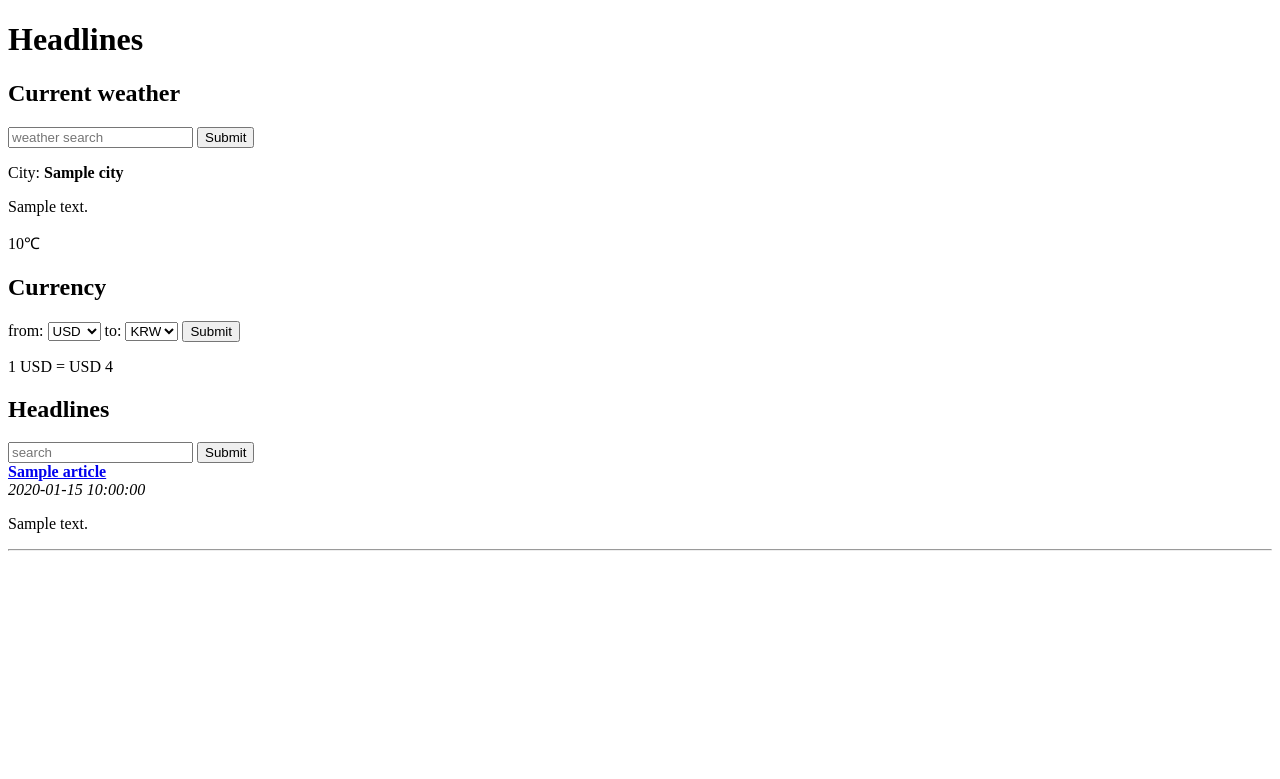
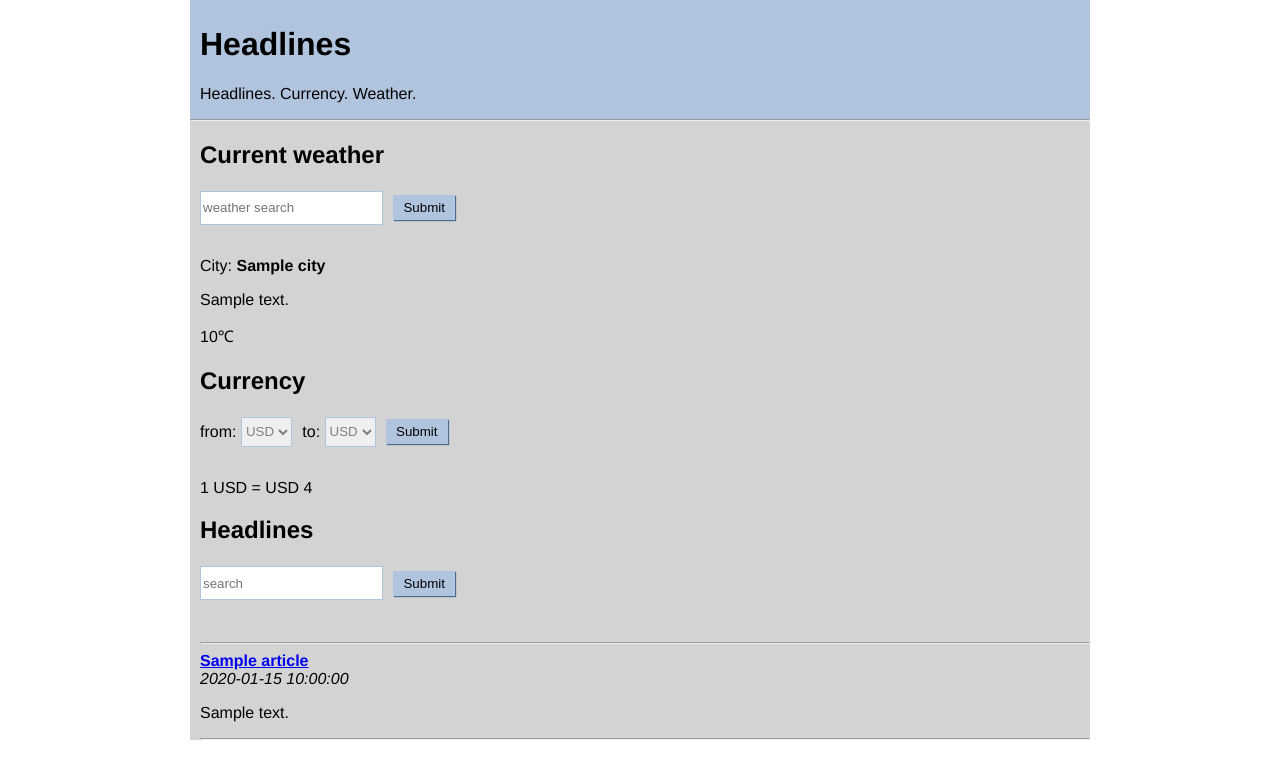
Before and after one commit to mecha2k/flaskweb, a Flask app: template templates/home.html in a window 1280 px wide. Shown: the top 779 px of the page. Run offline with Flask 2, Linux system fonts and the light colour scheme; the template is opened without the code that fills it: most values are stand-ins (such as "Sample title", 1, 10 or a date in 2020).

Commit message:
cookies, css

```diff
--- a/app.py
+++ b/app.py
@@ -1,7 +1,8 @@
-from flask import Flask, render_template, request
+from flask import Flask, render_template, request, make_response
 from forex_python.converter import CurrencyRates
 from dotenv import load_dotenv
 import feedparser
+import datetime
 import json
 import urllib
 import os
@@ -51,39 +52,47 @@ def get_weather(query):
             "temperature": w.temperature("celsius"),
             "city": query,
         }
+    return weather
 
-    return weather
+
+def get_value_with_fallback(key):
+    if request.args.get(key):
+        return request.args.get(key)
+    if request.cookies.get(key):
+        return request.cookies.get(key)
+    return DEFAULTS[key]
 
 
 @app.route("/")
 def home():
-    publication = request.args.get("publication")
-    if not publication:
-        publication = DEFAULTS["publication"]
+    publication = get_value_with_fallback("publication")
     articles = get_news(publication)
+    city = get_value_with_fallback("city")
+    weather = get_weather(city)
+    currency_from = get_value_with_fallback("currency_from")
+    currency_to = get_value_with_fallback("currency_to")
+    rate = get_rate(currency_from, currency_to)
+    currencies = ["USD", "KRW", "EUR", "GBP"]
 
-    city = request.args.get("city")
-    if not city:
-        city = DEFAULTS["city"]
-    weather = get_weather(city)
+    response = make_response(
+        render_template(
+            "home.html",
+            articles=articles,
+            weather=weather,
+            currency_from=currency_from,
+            currency_to=currency_to,
+            rate=rate,
+            currencies=sorted(currencies),
+        )
+    )
+    expires = datetime.datetime.now() + datetime.timedelta(days=365)
+    response.set_cookie("publication", publication, expires=expires)
+    response.set_cookie("city", city, expires=expires)
+    response.set_cookie("currency_from", currency_from, expires=expires)
+    response.set_cookie("currency_to", currency_to, expires=expires)
 
-    currency_from = request.args.get("currency_from")
-    if not currency_from:
-        currency_from = DEFAULTS["currency_from"]
-    currency_to = request.args.get("currency_to")
-    if not currency_to:
-        currency_to = DEFAULTS["currency_to"]
-    rate = get_rate(currency_from, currency_to)
-
-    return render_template(
-        "home.html",
-        articles=articles,
-        weather=weather,
-        currency_from=currency_from,
-        currency_to=currency_to,
-        rate=rate,
-    )
+    return response
 
 
 if __name__ == "__main__":
-    app.run(debug=True)
+    app.run(debug=True, port=9000)
--- a/myfiles/chap02.py
+++ b/myfiles/chap02.py
@@ -39,4 +39,4 @@ def get_news(publication):
 
 
 if __name__ == "__main__":
-    app.run(debug=True)
+    app.run(debug=True, port=5500)
--- /dev/null
+++ b/static/style.css
@@ -0,0 +1,44 @@
+html {
+  font-family: "Helvetica", monospace;
+  background: white;
+}
+
+body {
+  background: lightgrey;
+  max-width: 900px;
+  margin: 0 auto;
+}
+
+#header {
+  padding-top: 5px;
+  background-color: lightsteelblue;
+}
+
+#inner-header {
+  padding-left: 10px;
+}
+
+.main {
+  padding-left: 10px;
+}
+
+input[type="text"],
+select {
+  color: grey;
+  border: 1px solid lightsteelblue;
+  height: 30px;
+  line-height: 15px;
+  margin: 2px 6px 16px 0px;
+}
+
+input[type="submit"] {
+  padding: 5px 10px 5px 10px;
+  color: black;
+  background: lightsteelblue;
+  border: none;
+  box-shadow: 1px 1px 1px #4c6e91;
+}
+
+input[type="submit"]:hover {
+  background: steelblue;
+}
--- a/templates/home.html
+++ b/templates/home.html
@@ -4,12 +4,22 @@
     <meta charset="UTF-8" />
     <meta name="viewport" content="width=device-width, initial-scale=1.0" />
     <title>Headlines</title>
+    <link rel="stylesheet" href="{{ url_for('static', filename='style.css') }}" />
   </head>
   <body>
+    <div id="header">
+      <div id="inner-header">
         <h1>Headlines</h1>
+        <p>Headlines. Currency. Weather.</p>
+      </div>
+      <hr />
+    </div>
+    <div class="main">
       <h2>Current weather</h2>
       <form>
+        <label>
           <input type="text" name="city" placeholder="weather search" />
+        </label>
         <input type="submit" value="Submit" />
       </form>
       <p>City: <b>{{weather.city}}</b></p>
@@ -17,30 +27,35 @@
       <p>{{weather.temperature}}&#8451;</p>
 
       <h2>Currency</h2>
+
       <form>
         from:
+        <label>
           <select name="currency_from">
-        <option value="USD">USD</option>
-        <option value="GBP">GBP</option>
-        <option value="EUR">EUR</option>
-        <option value="KRW">KRW</option>
+            {% for currency in currencies %} <option value="{{currency}}" {{'selected="selected"' if
+            currency_from==currency}}>{{currency}} {% endfor %}
           </select>
+        </label>
         to:
+        <label>
           <select name="currency_to">
-        <option value="KRW">KRW</option>
-        <option value="USD">USD</option>
-        <option value="GBP">GBP</option>
-        <option value="EUR">EUR</option>
+            {% for currency in currencies %} <option value="{{currency}}" {{'selected="selected"' if
+            currency_from==currency}}>{{currency}} {% endfor %}
           </select>
+        </label>
         <input type="submit" value="Submit" />
       </form>
       <p>1 {{currency_from}} = {{currency_to}} {{rate}}</p>
 
       <h2>Headlines</h2>
       <form>
+        <label>
           <input type="text" name="publication" placeholder="search" />
+        </label>
         <input type="submit" value="Submit" />
       </form>
+      <br />
+      <hr />
       {% for article in articles %}
       <b><a href="{{article.link}}">{{article.title}}</a></b
       ><br />
@@ -48,5 +63,6 @@
       <p>{{article.summary}}</p>
       <hr />
       {% endfor %}
+    </div>
   </body>
 </html>
```
Lines whose indentation alone changed are shown as unchanged.
